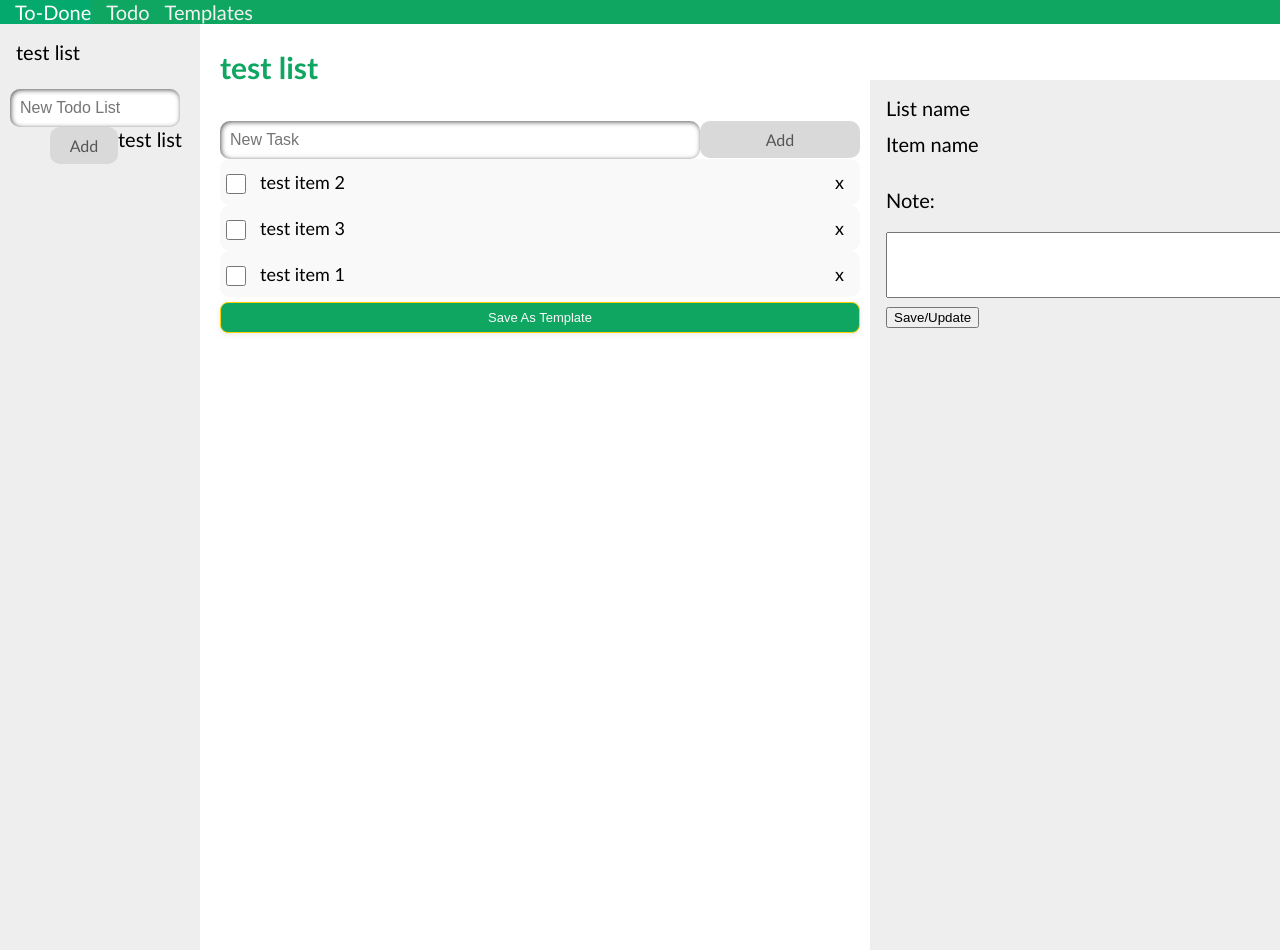
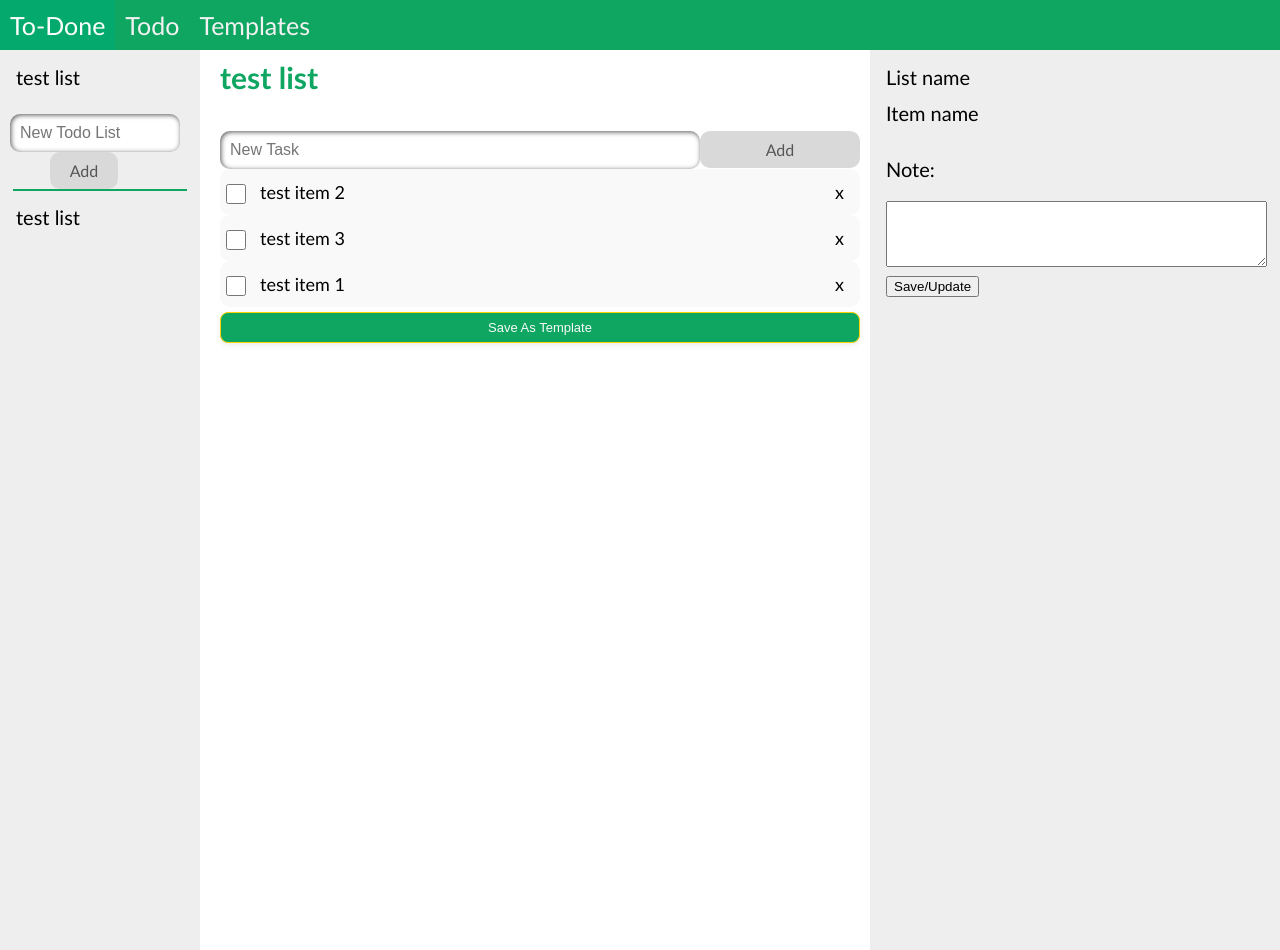
Before and after one commit to shahleon/smart-todo, a Django app: page / in a window 1280 px wide. Run offline with Django 3.2, Linux system fonts and the light colour scheme; data comes from the database, SQL or seed files in the repository; both versions use the stored data as it was after the commit.

Commit message:
Made some style changes

```diff
--- a/todo/templates/todo/index.html
+++ b/todo/templates/todo/index.html
@@ -15,6 +15,10 @@
         .topbar {
             overflow: hidden;
             background-color: #0fa662;
+            position: fixed;
+            width: 100%;
+            top: 0;
+            z-index: 1;
         }
 
         .topbar a {
@@ -23,13 +27,13 @@
             text-align: center;
             padding-left: 15px;
             text-decoration: none;
-            font-size: 20px;
+            font-size: 25px;
+            padding: 10px;
         }
 
         /* Change the color of links on hover */
         .topbar a:hover {
-          background-color: #ddd;
-          color: black;
+          color: #ccc;
         }
 
         /* Add a color to the active/current link */
@@ -49,12 +53,13 @@
             height: 100%;
             width: 200px;
             position: fixed;
-            top: 10;
+            top: 0;
             left: 0;
             background-color: #eee;
             overflow-x: hidden;
             padding-top: 10px;
             margin: 0;
+            margin-top: 49px;
         }
 
         .sidenav a {
@@ -111,7 +116,7 @@
         .rightsidebar {
             height: 100%;
             width: 400px;
-            margin-top: 80px;
+            margin-top: 49px;
             position: fixed;
             top: 0;
             right: 0;
@@ -142,6 +147,10 @@
             color: #0fa662;
         }
 
+        .rightsidebar textarea {
+            width: 375px;
+        }
+
         ul li:hover {
           background: #ddd;
         }
@@ -151,6 +160,7 @@
             margin-right: 400px; /* Same as the width of the sidenav */
             font-size: 20px;
             padding: 0px 20px;
+            margin-top: 59px;
         }
 
         .main a {
@@ -331,6 +341,7 @@
         <br>
         <input type="text" id="todoListInput" placeholder="New Todo List">
         <span onclick="newTodoList()" class="addTodoList">Add</span>
+        <hr>
         {% for template in templates %}
             <li><a href="/templates/{{ template.id }}">{{ template.title_text }}</a></li>
         {% endfor %}
```
Also changed, not shown: todo.sqlite3.
